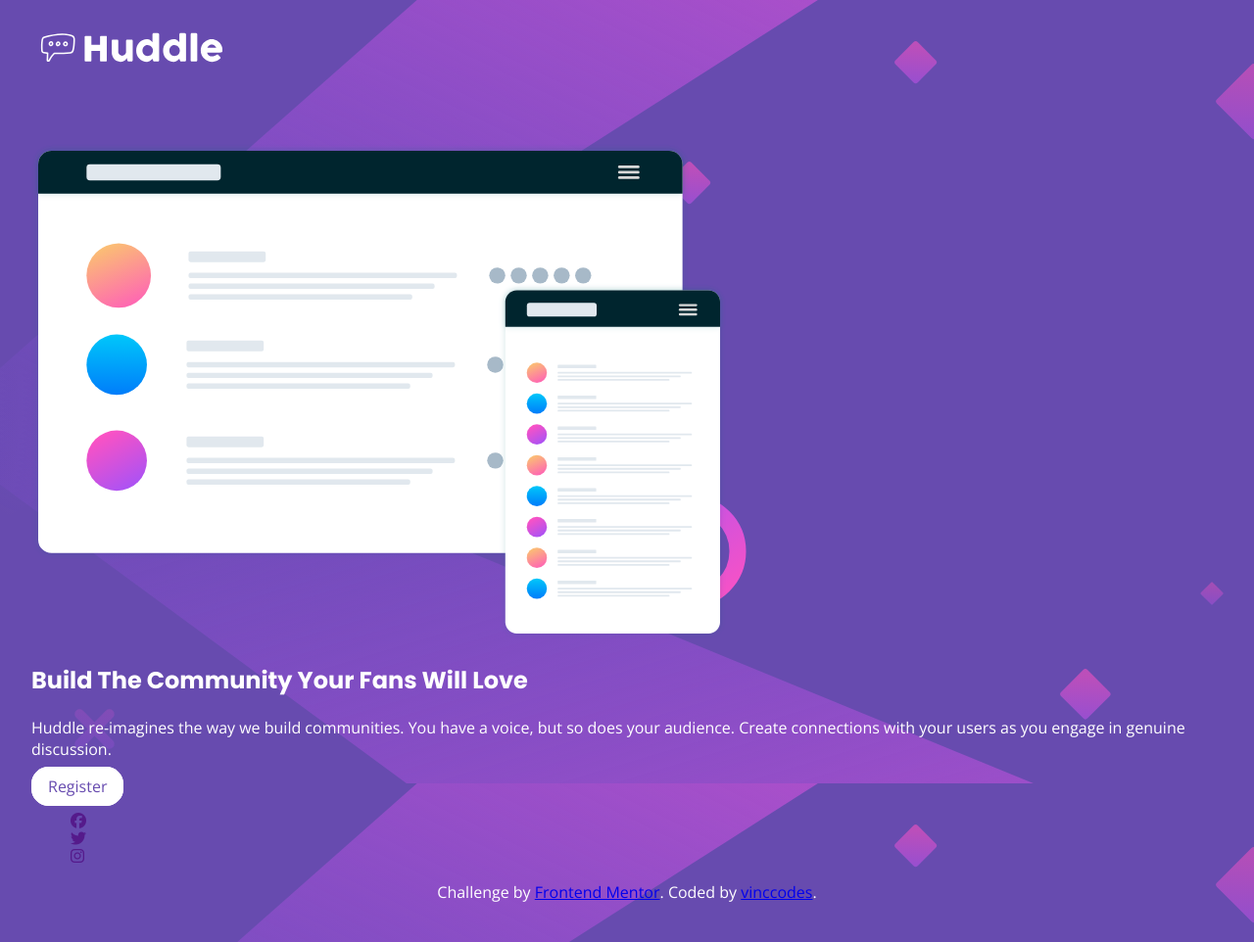
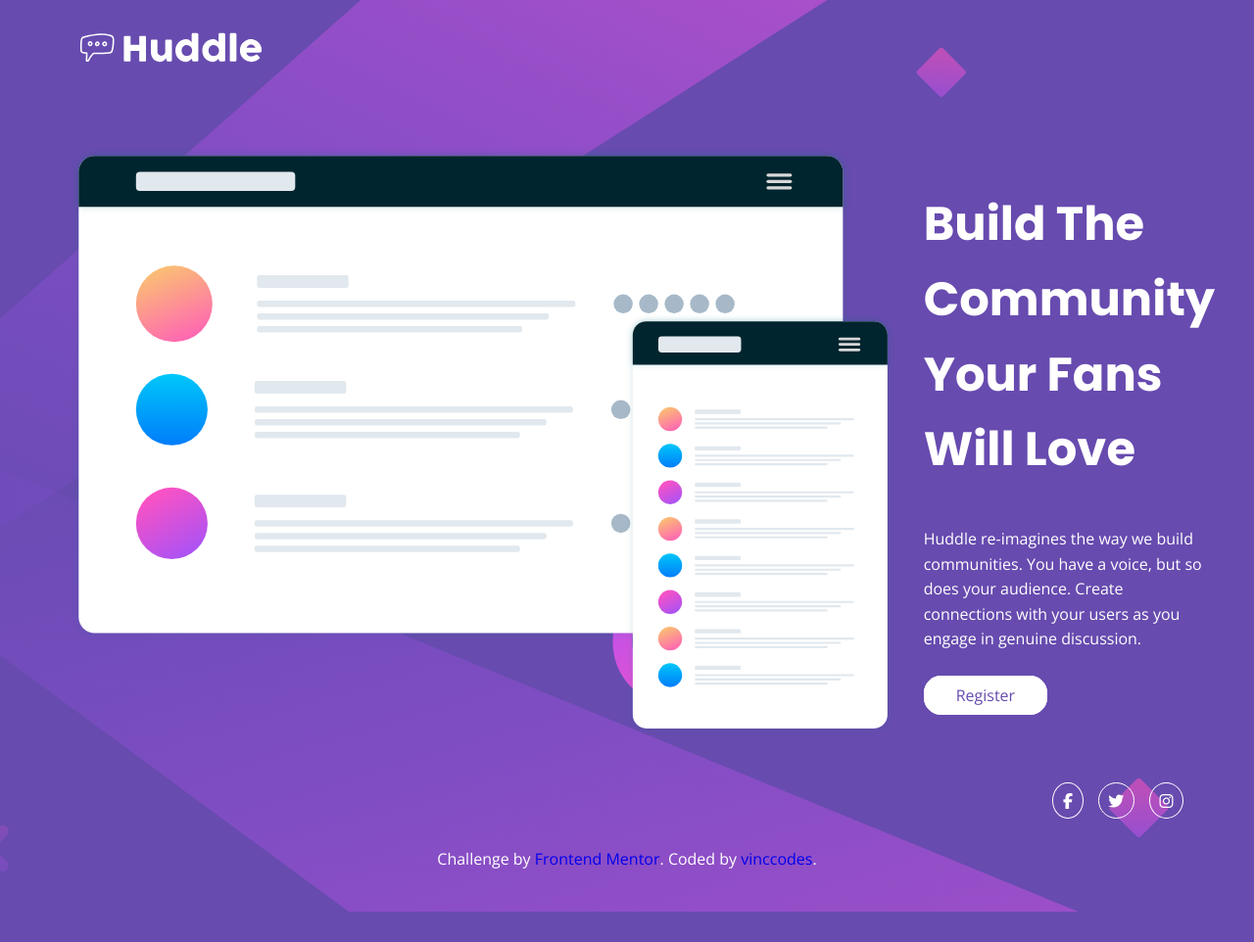
Before and after one commit to vinccodes/frontendmentor, a plain HTML site: page newbie/huddle-landing-page/huddle-landing-page-grid/index.html in a window 1280 px wide. Shown: the whole page at 98% size. After the commit the page ends 931 px from the top, so only its background shows below. Drawn offline with nearby package versions, Linux system fonts and the light colour scheme.

Commit message:
Added column layout using CSS grid, fixed social icon styling

```diff
--- a/newbie/huddle-landing-page/huddle-landing-page-grid/css/styles.css
+++ b/newbie/huddle-landing-page/huddle-landing-page-grid/css/styles.css
@@ -32,13 +32,17 @@
 
 body {
     background-image: url('/images/bg-desktop.svg');
+    background-repeat: no-repeat;
+    background-position: center;
+    background-size: cover;
     background-color: var(--clr-dark);
-    padding: 1em 1.5em;
+    padding: 1em 4em;
+    line-height: 1.6;
 }
 
 h1 {
     font-family: var(--ff-heading);
-    font-size: ;
+    font-size: var(--fs-h1);
 }
 
 /* Header */
@@ -56,16 +60,30 @@ header {
 
 .intro {
     color: var(--clr-white);
+    display: grid;
+    grid-template-columns: 1fr 1fr;
+    grid-template-rows: 600px;
+    align-items: stretch;
+    column-gap: 30px;
+    margin-bottom: 3em;
+}
+
+.intro img {
+    grid-column-start: 1;
+
 }
 
 .section__title--intro {
     font-weight: var(--ff-heading);
+
 
 }
 
 .intro__body {
     font-family: var(--ff-body);
     font-size: var(--fs-body);
+    margin-bottom: 2em;
+
 }
 
 .intro__link {
@@ -73,18 +91,41 @@ header {
     width: 150px;
     border: 1px solid var(--clr-white);
     border-radius: 1.1em;
-    padding: .5em 1em;
+    padding: .5em 2em;
     background-color: var(--clr-white);
     text-decoration: none;
     color: var(--clr-dark);
 }
 
+
+
 /* Footer */
+footer {
+    width: 100%;
+}
 .social-list {
+    width: 100%;
+    display: flex;
+    justify-content: right;
+    align-items: center;
+
+}
+.social-list__item {
+
+    list-style: none;
+    margin-left: 15px;
+    height: 50px;
+
+
 }
 
-.social-list__item {
-    list-style: none;
+.social-list__item i {
+    color: var(--clr-white);
+    border-radius: 50%;
+    border: 1px solid var(--clr-white);
+    padding: .60em;
+
+
 }
 
 .attribution {
@@ -92,3 +133,7 @@ header {
     text-align: center;
     color: var(--clr-white);
 }
+
+.attribution a {
+    text-decoration: none;
+}
--- a/newbie/huddle-landing-page/huddle-landing-page-grid/index.html
+++ b/newbie/huddle-landing-page/huddle-landing-page-grid/index.html
@@ -41,19 +41,23 @@
   </header>
   <!-- Introduction -->
   <section class="intro">
-    <img src="images/illustration-mockups.svg" alt="illustration-mockups image">
-    <h1 class="section__title section_title--intro">Build The Community Your Fans Will Love</h1>
-    <p class="intro__body">Huddle re-imagines the way we build communities. You have a voice, but so does your audience.
-      Create connections with your users as you engage in genuine discussion.
-    </p>
-    <a class="intro__link" href="#">Register</a>
+
+    <img class="intro__item" src="images/illustration-mockups.svg" alt="illustration-mockups image">
+    <div class="intro__container-right">
+      <h1 class="section__title section_title--intro intro__item">Build The Community Your Fans Will Love</h1>
+      <p class="intro__body intro__item">Huddle re-imagines the way we build communities. You have a voice, but so does your audience.
+        Create connections with your users as you engage in genuine discussion.
+      </p>
+      <a class="intro__link intro__item" href="#">Register</a>
+    </div>
+
   </section>
   <!-- Footer -->
   <footer>
     <ul class="social-list">
-      <li class="social-list__item"><a  class="social-list__link" href=""><i class="fab fa-facebook"></i></a></li>
-      <li class="social-list__item"><a  class="social-list__link" href=""><i class="fab fa-twitter"></i></a></li>
-      <li class="social-list__item"><a  class="social-list__link" href=""><i class="fab fa-instagram"></i></a></li>
+      <li class="social-list__item"><a  class="social-list__link" href="#"><i class="fab fa-facebook-f "></i></a></li>
+      <li class="social-list__item"><a  class="social-list__link" href="#"><i class="fab fa-twitter "></i></a></li>
+      <li class="social-list__item"><a  class="social-list__link" href="#"><i class="fab fa-instagram "></i></a></li>
     </ul>
     <p class="attribution">
       Challenge by <a href="https://www.frontendmentor.io?ref=challenge" target="_blank">Frontend Mentor</a>.
```
